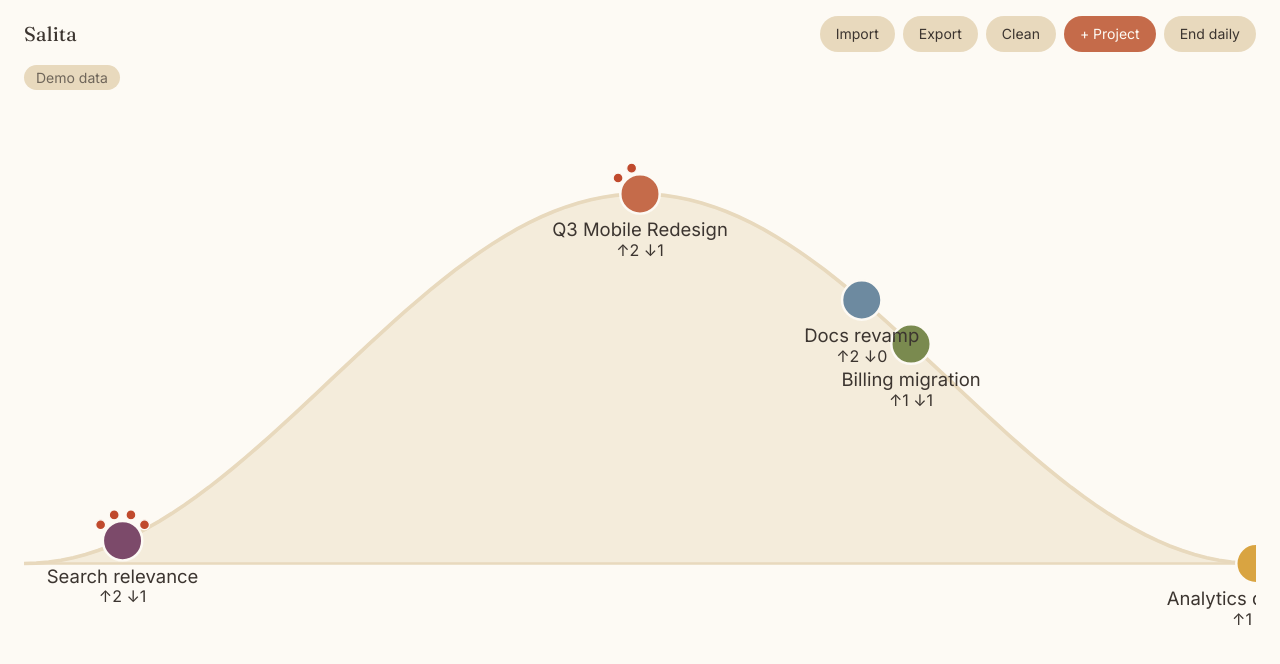
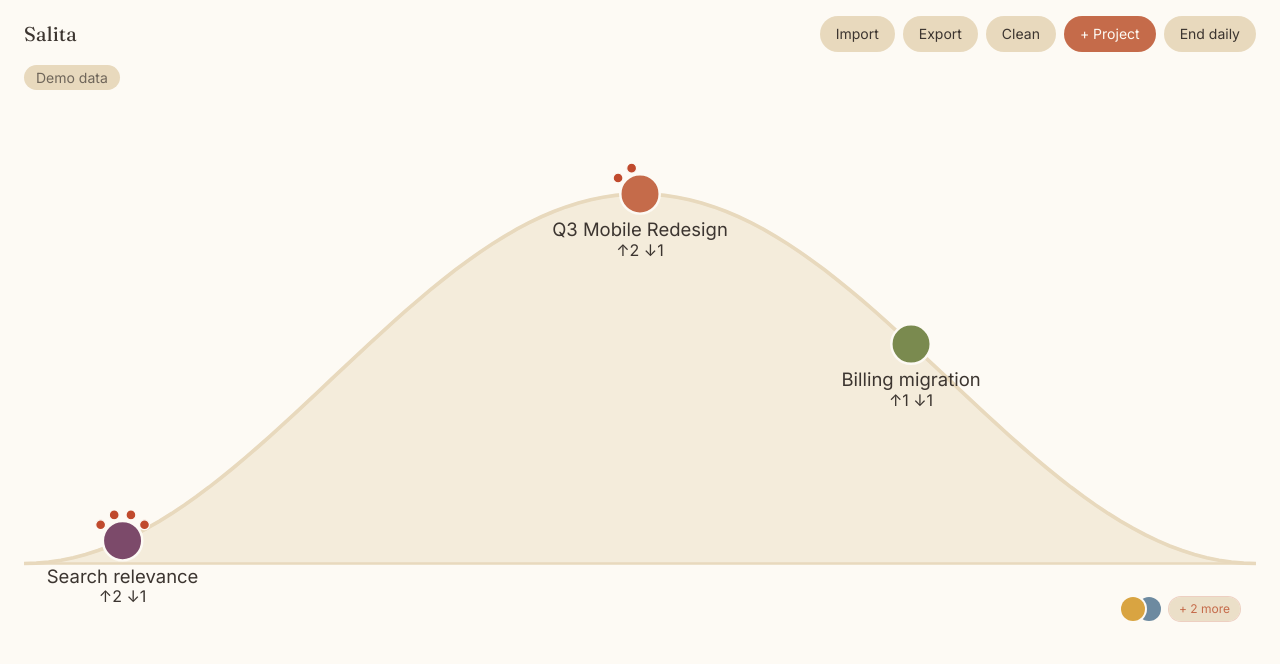
Before and after one commit to jesprider/salita, a Vue app: page /projects in a window 1280 px wide. Shown: the top 664 px of the page. Built offline with nearby package versions, Linux system fonts and the light colour scheme.

Commit message:
Wire done stack on overview and project views.

```diff
--- a/src/components/DoneStack.vue
+++ b/src/components/DoneStack.vue
@@ -86,10 +86,7 @@ function dotChipClass(id: string): string {
 
     <!-- N ≥ 2: collapsed header + optional expanded list -->
     <template v-else>
-      <div
-        class="flex cursor-pointer items-center gap-2"
-        @click="toggleExpanded"
-      >
+      <div class="flex cursor-pointer items-center gap-2" @click="toggleExpanded">
         <div class="flex shrink-0 items-center">
           <div
             v-for="(marker, index) in previewMarkers"
--- a/src/data/sample.ts
+++ b/src/data/sample.ts
@@ -283,8 +283,8 @@ export const sampleState: HillChartState = {
         id: 'acme/docs#42',
         url: 'https://github.com/acme/docs/issues/42',
       },
-      position: 68,
-      lastMovedAt: isoDaysAgo(0),
+      position: 100,
+      lastMovedAt: isoDaysAgo(2),
       forces: [
         {
           id: 'f_3a',
@@ -309,8 +309,49 @@ export const sampleState: HillChartState = {
           resolutionReason: null,
         },
       ],
-      snapshots: trailSnapshots([50, 55, 60, 65, 68]),
-      tasks: [],
+      snapshots: trailSnapshots([50, 55, 60, 65, 68, 75, 85, 95, 100]),
+      tasks: [
+        {
+          id: 'task_3a',
+          name: 'Audit existing pages',
+          position: 100,
+          lastMovedAt: isoDaysAgo(5),
+          forces: [
+            {
+              id: 'f_3a_owner',
+              direction: 'up',
+              label: 'Owner',
+              owner: 'Lena',
+              isPrimary: true,
+              status: 'active',
+              createdAt: isoDaysAgo(15),
+              resolvedAt: null,
+              resolutionReason: null,
+            },
+          ],
+          snapshots: trailSnapshots([60, 72, 84, 92, 100]),
+        },
+        {
+          id: 'task_3b',
+          name: 'Publish new IA',
+          position: 100,
+          lastMovedAt: isoDaysAgo(1),
+          forces: [
+            {
+              id: 'f_3b_owner',
+              direction: 'up',
+              label: 'Owner',
+              owner: 'Dana',
+              isPrimary: true,
+              status: 'active',
+              createdAt: isoDaysAgo(10),
+              resolvedAt: null,
+              resolutionReason: null,
+            },
+          ],
+          snapshots: trailSnapshots([70, 82, 90, 100]),
+        },
+      ],
     },
     {
       id: 'proj_4',
--- a/src/views/OverviewView.vue
+++ b/src/views/OverviewView.vue
@@ -3,8 +3,9 @@ import { computed, ref, watchEffect } from 'vue'
 import { useRouter } from 'vue-router'
 import { storeToRefs } from 'pinia'
 import { useHillChartStore } from '../stores/hillChart'
-import { overviewMarkers } from '../composables/chartMarkers'
+import { overviewMarkers, partitionMarkers } from '../composables/chartMarkers'
 import AppHeader from '../components/AppHeader.vue'
+import DoneStack from '../components/DoneStack.vue'
 import HillChart from '../components/HillChart.vue'
 import ImportButton from '../components/ImportButton.vue'
 import SidePanel from '../components/SidePanel.vue'
@@ -16,11 +17,15 @@ const store = useHillChartStore()
 const router = useRouter()
 const { projects, demo, canImport: importEnabled } = storeToRefs(store)
 const selectedTrackableId = ref<string | null>(null)
+const hillChartRef = ref<InstanceType<typeof HillChart> | null>(null)
 const importButtonRef = ref<InstanceType<typeof ImportButton> | null>(null)
 const importErrors = ref<string[]>([])
 const isDraggingFile = ref(false)
 
-const markers = computed(() => overviewMarkers(projects.value))
+const chartMarkers = computed(() => overviewMarkers(projects.value))
+const activeMarkers = computed(() => partitionMarkers(chartMarkers.value).active)
+const doneMarkers = computed(() => partitionMarkers(chartMarkers.value).done)
+const svgRef = computed(() => hillChartRef.value?.svgRef ?? null)
 
 const showDemoLabel = computed(() => demo.value && projects.value.length > 0)
 const isEmpty = computed(() => projects.value.length === 0)
@@ -213,13 +218,21 @@ async function onDrop(ev: DragEvent) {
       @dragleave="onDragLeave"
       @drop="onDrop"
     >
-      <div class="min-w-0 flex-1">
+      <div class="relative min-w-0 flex-1">
         <HillChart
+          ref="hillChartRef"
           clickable
-          :markers="markers"
+          :markers="activeMarkers"
           :selected-id="selectedTrackableId"
           @move="onMove"
           @open="onOpen"
+          @click="onTrackableClick"
+        />
+        <DoneStack
+          :done-markers="doneMarkers"
+          :selected-id="selectedTrackableId"
+          :svg-ref="svgRef"
+          @move="onMove"
           @click="onTrackableClick"
         />
       </div>
--- a/src/views/ProjectView.vue
+++ b/src/views/ProjectView.vue
@@ -3,7 +3,8 @@ import { computed, ref, watchEffect } from 'vue'
 import { useRouter } from 'vue-router'
 import { storeToRefs } from 'pinia'
 import { useHillChartStore } from '../stores/hillChart'
-import { markersForProject } from '../composables/chartMarkers'
+import { markersForProject, partitionMarkers } from '../composables/chartMarkers'
+import DoneStack from '../components/DoneStack.vue'
 import HillChart from '../components/HillChart.vue'
 import SidePanel from '../components/SidePanel.vue'
 
@@ -13,9 +14,13 @@ const store = useHillChartStore()
 const router = useRouter()
 const { projects } = storeToRefs(store)
 const selectedTrackableId = ref<string | null>(null)
+const hillChartRef = ref<InstanceType<typeof HillChart> | null>(null)
 
 const project = computed(() => projects.value.find((p) => p.id === props.id))
-const markers = computed(() => (project.value ? markersForProject(project.value) : []))
+const chartMarkers = computed(() => (project.value ? markersForProject(project.value) : []))
+const activeMarkers = computed(() => partitionMarkers(chartMarkers.value).active)
+const doneMarkers = computed(() => partitionMarkers(chartMarkers.value).done)
+const svgRef = computed(() => hillChartRef.value?.svgRef ?? null)
 
 watchEffect(() => {
   if (!project.value) router.replace('/projects')
@@ -23,7 +28,7 @@ watchEffect(() => {
 
 watchEffect(() => {
   if (!project.value || !selectedTrackableId.value) return
-  const ids = markers.value.map((m) => m.id)
+  const ids = chartMarkers.value.map((m) => m.id)
   if (!ids.includes(selectedTrackableId.value)) {
     selectedTrackableId.value = null
   }
@@ -61,12 +66,21 @@ function onAddTask() {
   </header>
   <section class="px-6 pb-6">
     <div class="mx-auto flex max-w-[1400px] items-start gap-6">
-      <div class="min-w-0 flex-1">
+      <div class="relative min-w-0 flex-1">
         <HillChart
           v-if="project"
-          :markers="markers"
+          ref="hillChartRef"
+          :markers="activeMarkers"
           :selected-id="selectedTrackableId"
           clickable
+          @move="onMove"
+          @click="onTrackableClick"
+        />
+        <DoneStack
+          v-if="project"
+          :done-markers="doneMarkers"
+          :selected-id="selectedTrackableId"
+          :svg-ref="svgRef"
           @move="onMove"
           @click="onTrackableClick"
         />
```
Also changed, not shown: 1 other file (tests, documents, lock files or other folders).
